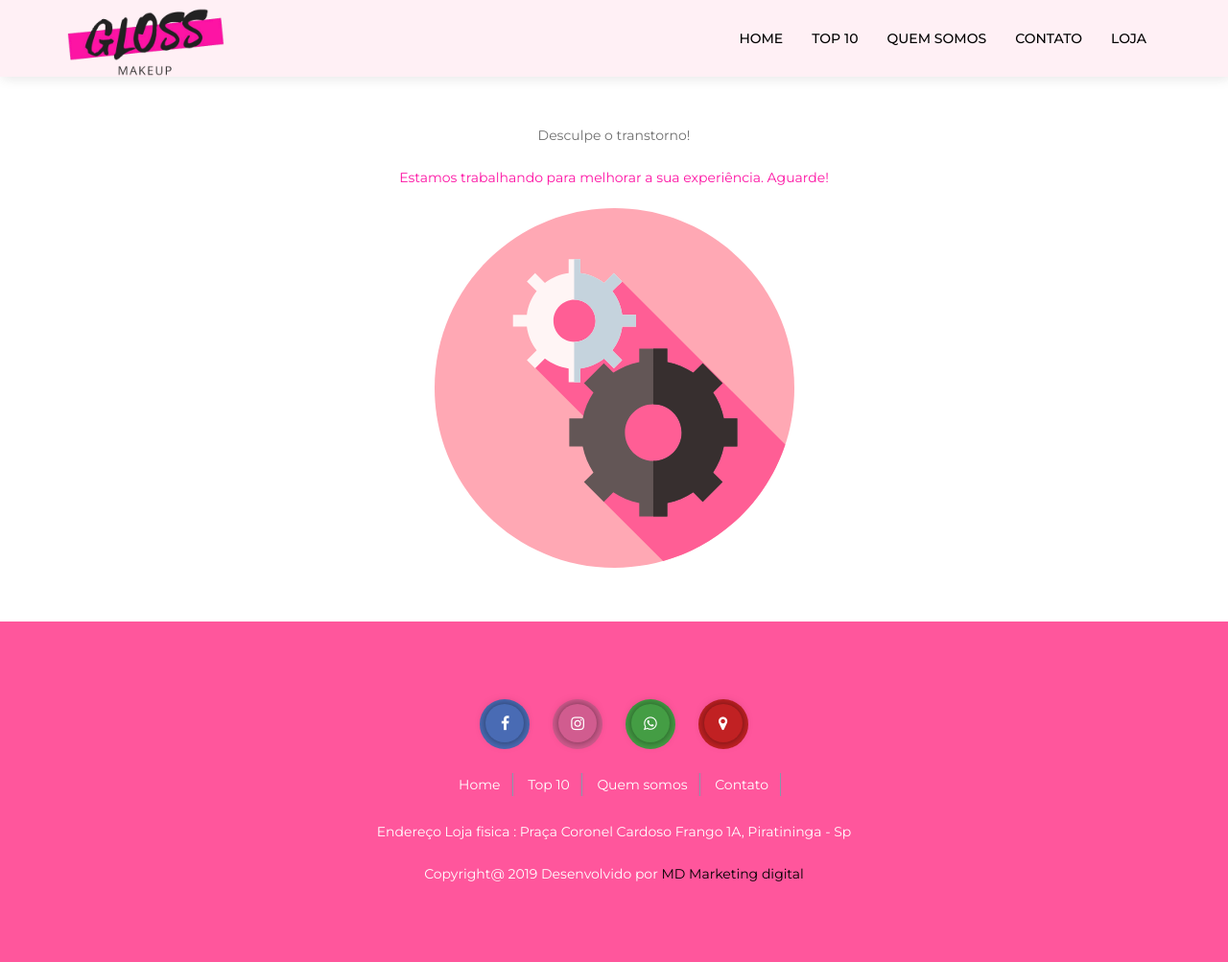
After one commit to douglasdacosta/gloss-makeup, a PHP site: page /loja.php in a window 1280 px wide. The commit adds this page. Shown: the whole page at 96% size. Run offline with PHP 8.4, Linux system fonts and the light colour scheme; some libraries are stand-ins or nearby versions.

Commit message:
correção

```diff
--- a/css/style.css
+++ b/css/style.css
@@ -150,7 +150,10 @@ Banner Style Start
     float:left;
 }
 
-
+.engrenagens {
+    width: 30%;
+    height:  30%;
+}
 .download-btn {
     display: inline-block;
     float:left;
@@ -550,7 +553,7 @@ textarea.form-control{
     margin-right: 16%;
 }
 
-i.fa-heart {
+i.fa-heart, .rosa {
     color: #FD14A4;
 }
 i.ver-mais{
--- /dev/null
+++ b/loja.php
@@ -0,0 +1,14 @@
+<?php
+
+include_once './topo.php';
+?>
+<section class="screen" id="produtos">
+    <div class="row banner-text">
+        <p><span>Desculpe o transtorno!</span></p>
+        <p><span class="rosa">Estamos trabalhando para melhorar a sua experiência. Aguarde!</span></p>
+        <img src="img/engrenagens.svg" class="engrenagens"/>
+    </div>
+</section>
+<?php
+
+include_once './rodape.php';
--- a/rodape.php
+++ b/rodape.php
@@ -21,7 +21,7 @@
             </div>
             <div class="footer-widget-copy">
                 <p>Endereço Loja fisica : Praça Coronel Cardoso Frango 1A, Piratininga - Sp</p>
-                <p>Copyright@ <?php echo date('Y') ?> Desenvolvido por <a href="htt￼ps://mdmarketindigital.com.br">MD Marketing digital</a></p>
+                <p>Copyright@ <?php echo date('Y') ?> Desenvolvido por <a href="https://www.mdmarketingdigital.com.br">MD Marketing digital</a></p>
             </div>
         </div>
     </div>
--- a/topo.php
+++ b/topo.php
@@ -1,4 +1,7 @@
 <!DOCTYPE html>
+<?php
+    define('HOST', '/glossMakeup/');
+?>
 <html class="no-js" lang="en"><!--<![endif]-->
     <head>
         <meta http-equiv="Content-Type" content="text/html; charset=UTF-8">
@@ -42,14 +45,24 @@
                     <!-- End Header Navigation -->
 
                     <!-- Begin: Navbar Section -->
+                    <?php
+                            $array_uri = explode('/', $_SERVER['SCRIPT_NAME'].'/');
+                            $nova_uri = '';
+                            $array_uri = array_shift($array_uri);
+                            if (!in_array('index.php', $array_uri)) {
+
+                            }
+                            ?>
                     <div class="collapse navbar-collapse" id="navbar-menu">
                         <ul class="nav navbar-nav navbar-right" id="my-navigation" data-in="fadeInDown" data-out="fadeOutUp">
-                            <li  class="scroll"><a href="#home">Home</a></li>
-                            <li class="scroll"><a href="#produtos">Top 10</a></li>
-                            <li class="scroll"><a href="#sobre">Quem somos</a></li>
-                            <li class="scroll"><a href="#contact">Contato</a></li>
+                            <li  class="scroll"><a href="<?php echo HOST ?>#home">Home</a></li>
+                            <li class="scroll"><a href="<?php echo HOST ?>#produtos">Top 10</a></li>
+                            <li class="scroll"><a href="<?php echo HOST ?>#sobre">Quem somos</a></li>
+                            <li class="scroll"><a href="<?php echo HOST ?>#contact">Contato</a></li>
+                            <li class="scroll"><a href="<?php echo HOST ?>loja.php">Loja</a></li>
                         </ul>
                     </div><!-- /.navbar-collapse -->
                 </div>
             </nav>
             <!-- End Navigation -->
+<?php
```
Also changed, not shown: nbproject/private/private.xml (+3 -4 lines), img/engrenagens.svg (added), 2 other files.
